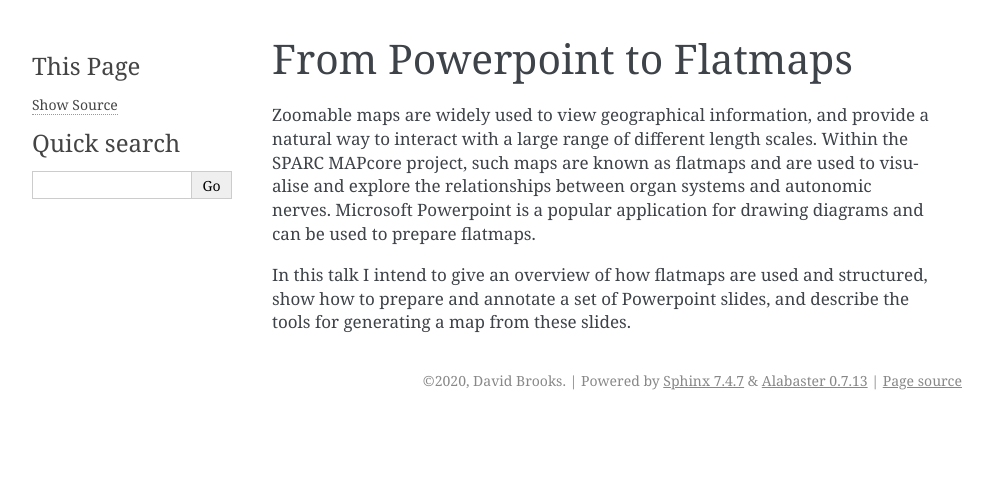
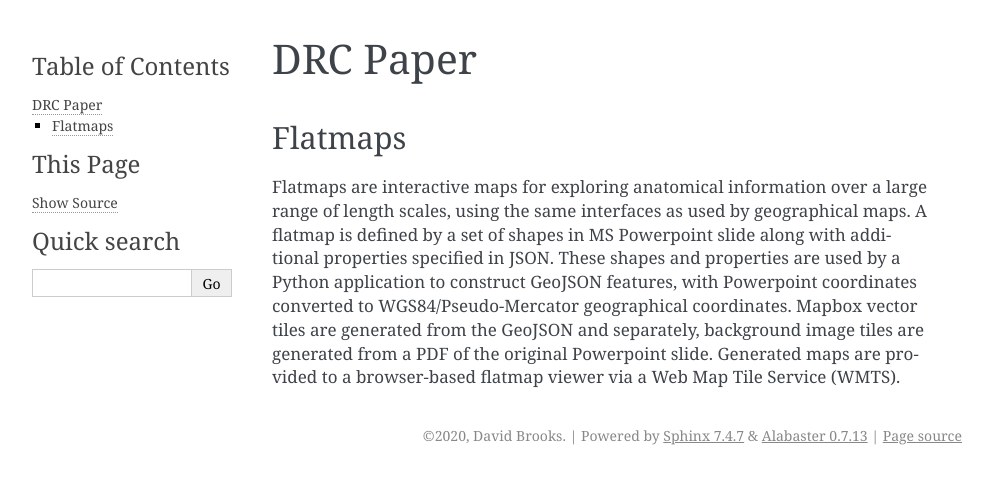
Before and after one commit to AnatomicMaps/flatmap-maker, a Sphinx documentation site: the page built from docs/OVERVIEW.rst, in a window 1280 px wide. Shown: the top 484 px of the page, without its empty margins (148-1141 px from the left). Built offline with Sphinx 7.4.7, drawn with Linux system fonts in a browser that asks for light colours.

Commit message:
Update overview text.

```diff
--- a/docs/OVERVIEW.rst
+++ b/docs/OVERVIEW.rst
@@ -1,6 +1,7 @@
-From Powerpoint to Flatmaps
-===========================
+DRC Paper
+=========
 
-Zoomable maps are widely used to view geographical information, and provide a natural way to interact with a large range of different length scales. Within the SPARC MAPcore project, such maps are known as flatmaps and are used to visualise and explore the relationships between organ systems and autonomic nerves. Microsoft Powerpoint is a popular application for drawing diagrams and can be used to prepare flatmaps.
+Flatmaps
+--------
 
-In this talk I intend to give an overview of how flatmaps are used and structured, show how to prepare and annotate a set of Powerpoint slides, and describe the tools for generating a map from these slides.
+Flatmaps are interactive maps for exploring anatomical information over a large range of length scales, using the same interfaces as used by geographical maps. A flatmap is defined by a set of shapes in MS Powerpoint slide along with additional properties specified in JSON. These shapes and properties are used by a Python application to construct GeoJSON features, with Powerpoint coordinates converted to WGS84/Pseudo-Mercator geographical coordinates. Mapbox vector tiles are generated from the GeoJSON and separately, background image tiles are generated from a PDF of the original Powerpoint slide. Generated maps are provided to a browser-based flatmap viewer via a Web Map Tile Service (WMTS).
```
